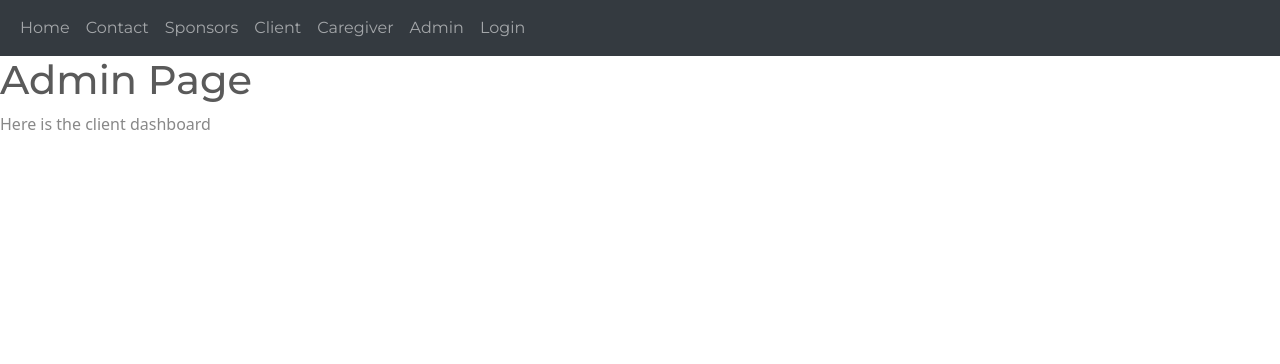
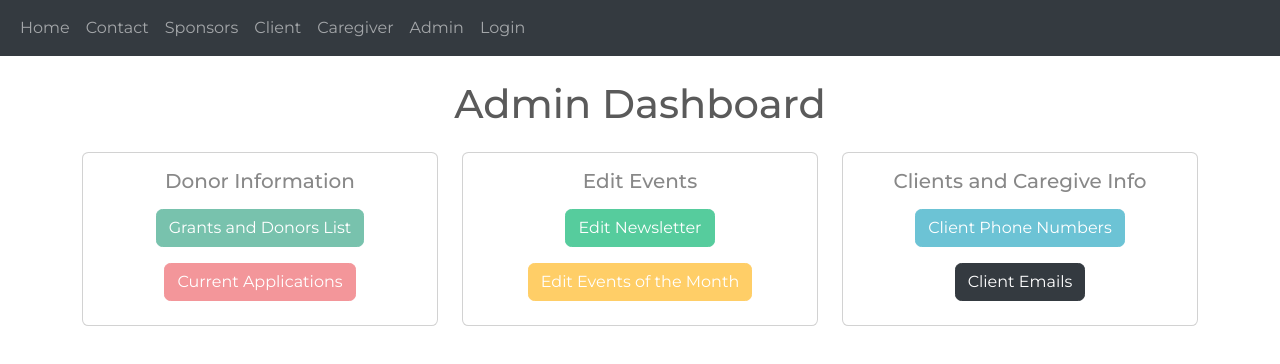
Before and after one commit to wseguin03/cheer-docker, a React (Create React App) app in the folder Client/: page /admin in a window 1280 px wide. Shown: the top 364 px of the page. Built offline with nearby package versions, Linux system fonts and the light colour scheme.

Commit message:
updated admin and caregiver pages

```diff
--- a/Client/src/components/AdminPage.js
+++ b/Client/src/components/AdminPage.js
@@ -1,11 +1,44 @@
 import React from 'react';
+import Button from 'react-bootstrap/Button';
+import Card from 'react-bootstrap/Card';
+import Container from 'react-bootstrap/Container';
+import Row from 'react-bootstrap/Row';
+import Col from 'react-bootstrap/Col';
 
 const AdminPage = () => {
     return (
-      <div>
-        <h1>Admin Page</h1>
-        <p>Here is the client dashboard</p>
-      </div>
+        <Container className="caregiver-dashboard">
+        <h1 className="text-center my-4">Admin Dashboard</h1>
+        <Row className="text-center">
+          <Col md={4} className="mb-3">
+            <Card>
+              <Card.Body>
+                <Card.Title>Donor Information</Card.Title>
+                <Button variant="primary" className="m-2">Grants and Donors List</Button>
+                <Button variant="secondary" className="m-2">Current Applications</Button>
+              </Card.Body>
+            </Card>
+          </Col>
+          <Col md={4} className="mb-3">
+            <Card>
+              <Card.Body>
+                <Card.Title>Edit Events</Card.Title>
+                <Button variant="success" className="m-2">Edit Newsletter</Button>
+                <Button variant="warning" className="m-2">Edit Events of the Month</Button>
+              </Card.Body>
+            </Card>
+          </Col>
+          <Col md={4}>
+            <Card>
+              <Card.Body>
+                <Card.Title>Clients and Caregive Info</Card.Title>
+                <Button variant="info" className="m-2">Client Phone Numbers</Button>
+                <Button variant="dark" className="m-2">Client Emails</Button>
+              </Card.Body>
+            </Card>
+          </Col>
+        </Row>
+      </Container>
     );
   };
 
--- a/Client/src/components/CaregiverPage.js
+++ b/Client/src/components/CaregiverPage.js
@@ -1,11 +1,45 @@
 import React from 'react';
+import Button from 'react-bootstrap/Button';
+import Card from 'react-bootstrap/Card';
+import Container from 'react-bootstrap/Container';
+import Row from 'react-bootstrap/Row';
+import Col from 'react-bootstrap/Col';
 
 const CaregiverPage = () => {
     return (
-      <div>
-        <h1>Caregiver Page</h1>
-        <p>Here is the client dashboard</p>
-      </div>
+      <Container className="caregiver-dashboard">
+      <h1 className="text-center my-4">Hello Caregivers!</h1>
+      <Row className="text-center">
+        <Col md={4} className="mb-3">
+          <Card>
+            <Card.Body>
+              <Card.Title>Your Profile</Card.Title>
+              <Button variant="primary" className="m-2">Profile Picture</Button>
+              <Button variant="secondary" className="m-2">Bio</Button>
+              <Button variant="secondary" className="m-2">Relationship to CHEER Member</Button>
+            </Card.Body>
+          </Card>
+        </Col>
+        <Col md={4} className="mb-3">
+          <Card>
+            <Card.Body>
+              <Card.Title>Upcomoing Events</Card.Title>
+              <Button variant="success" className="m-2">Newsletter</Button>
+              <Button variant="warning" className="m-2">Events of the Month</Button>
+            </Card.Body>
+          </Card>
+        </Col>
+        <Col md={4}>
+          <Card>
+            <Card.Body>
+              <Card.Title>Contact Information</Card.Title>
+              <Button variant="info" className="m-2">Your Phone Number</Button>
+              <Button variant="dark" className="m-2">Your Email</Button>
+            </Card.Body>
+          </Card>
+        </Col>
+      </Row>
+    </Container>
     );
   };
 
```
